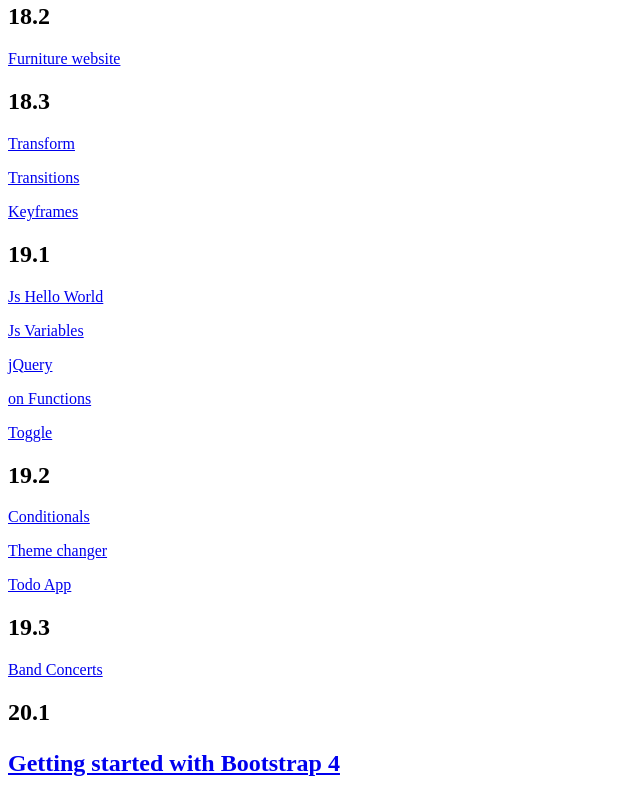
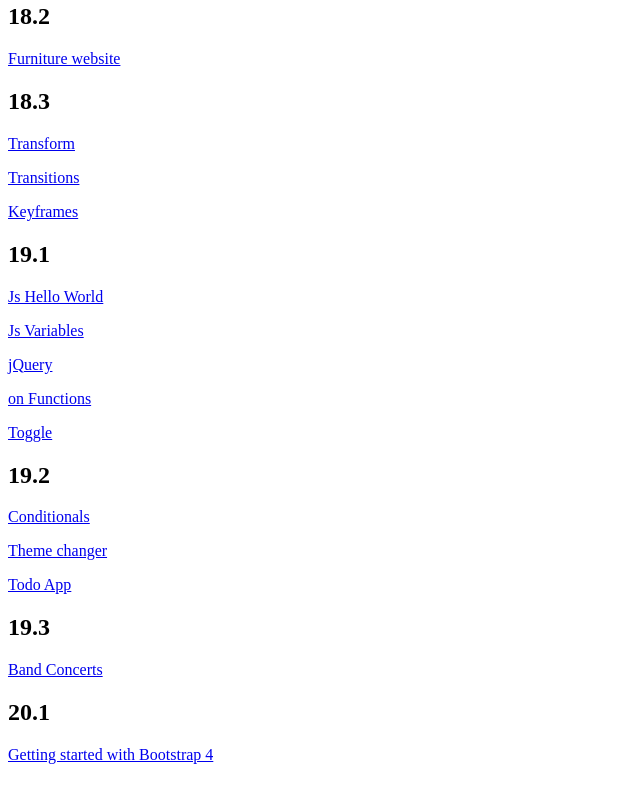
Before and after one commit to Thysreg/classroom-activities, a plain HTML site: page index.html in a window 1280 px wide. Shown: the part 654-1455 px from the top of the page, without its empty margins (0-640 px from the left). After the commit the page ends 1434 px from the top, so only its background shows below. Drawn offline with Linux system fonts and the light colour scheme.

Commit message:
Added missing / in index

```diff
--- a/index.html
+++ b/index.html
@@ -53,7 +53,7 @@
     <h2>19.3</h2>
     <p><a href="19.3-activities/unsolved/index.html">Band Concerts</a></p>
 
-    <h2>20.1<h2>
+    <h2>20.1</h2>
     <p><a href="20.1-activities/Unsolved/index.html">Getting started with Bootstrap 4</a></p>
 </body>
 
```
